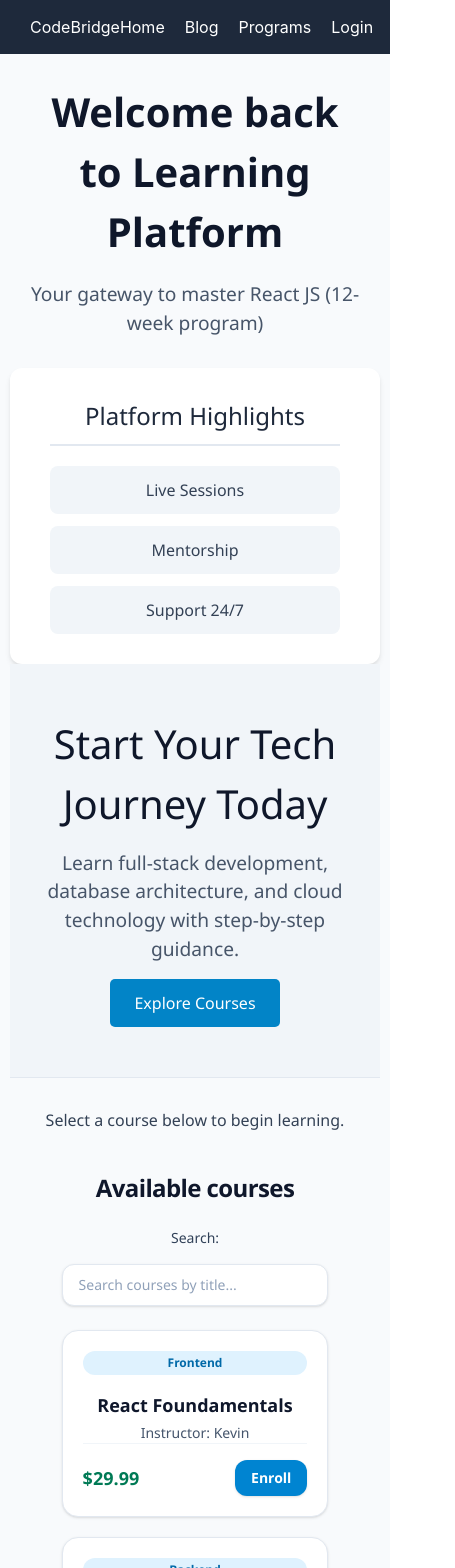
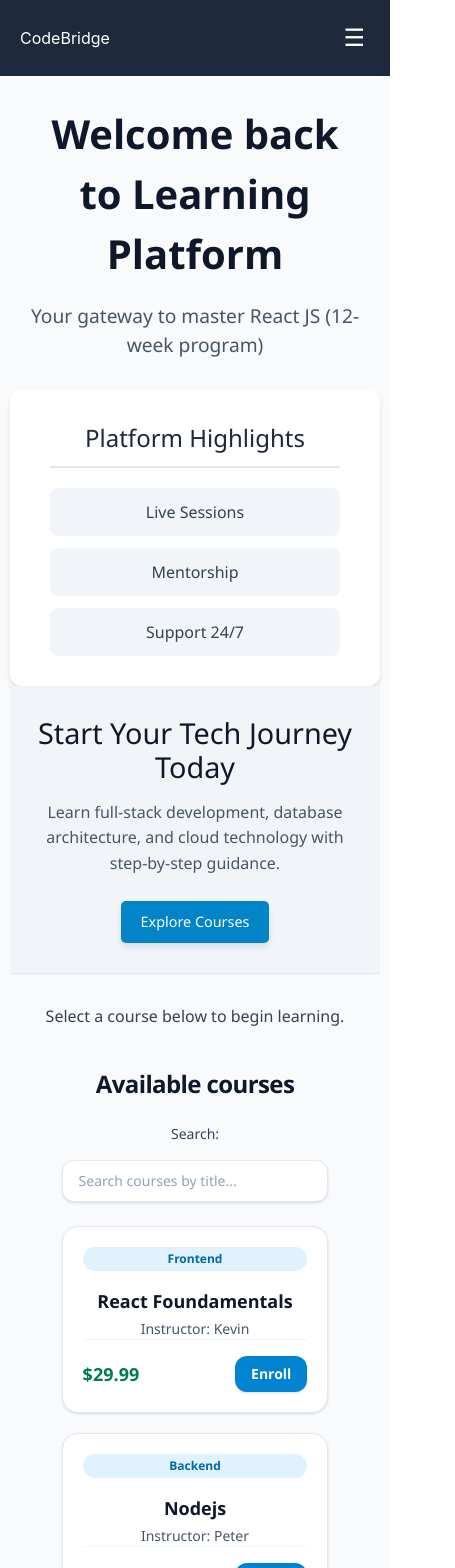
Before and after one commit to Achilyt-boy/codewhat, a React (Vite) app: page / in a window 390 px wide. Shown: the top 1568 px of the page, 455 px wide, since content can reach past the window. Built offline with nearby package versions, Linux system fonts and the light colour scheme.

Commit message:
Responsiveness successfully added !

```diff
--- a/src/components/Hero.jsx
+++ b/src/components/Hero.jsx
@@ -4,25 +4,41 @@ function Hero() {
   return (
     <section style={{
       textAlign: 'center',
-      padding: '50px 20px',
+      padding: 'clamp(30px, 5vw, 50px) 20px',
       backgroundColor: '#f1f5f9',
       borderBottom: '1px solid #e2e8f0'
     }}>
-      <h1 style={{ fontSize: '2.5rem', color: '#0f172a' }}>
+      <h1 style={{
+        fontSize: 'clamp(1.8rem, 4vw, 2.5rem)',
+        color: '#0f172a',
+        marginBottom: '15px',
+        lineHeight: '1.2'
+      }}>
         Start Your Tech Journey Today
       </h1>
-      <p style={{ fontSize: '1.2rem', color: '#475569', maxWidth: '600px', margin: '15px auto' }}>
+      <p style={{
+        fontSize: 'clamp(1rem, 2.5vw, 1.2rem)',
+        color: '#475569',
+        maxWidth: '600px',
+        margin: '0 auto 25px',
+        lineHeight: '1.6'
+      }}>
         Learn full-stack development, database architecture, and cloud technology with step-by-step guidance.
       </p>
       <button style={{
-        padding: '12px 24px',
-        fontSize: '1rem',
+        padding: 'clamp(10px, 1.5vw, 12px) clamp(20px, 3vw, 24px)',
+        fontSize: 'clamp(0.9rem, 2vw, 1rem)',
         backgroundColor: '#0284c7',
         color: '#ffffff',
         border: 'none',
         borderRadius: '5px',
-        cursor: 'pointer'
-      }}>
+        cursor: 'pointer',
+        transition: 'background-color 0.2s ease',
+        boxShadow: '0 4px 6px rgba(0, 0, 0, 0.1)'
+      }}
+      onMouseOver={(e) => e.target.style.backgroundColor = '#0369a1'}
+      onMouseOut={(e) => e.target.style.backgroundColor = '#0284c7'}
+    >
         Explore Courses
       </button>
     </section>
--- a/src/components/Navbar.jsx
+++ b/src/components/Navbar.jsx
@@ -1,16 +1,29 @@
-import React from "react";
+import React, { useState } from "react";
 import { NavLink, Link } from "react-router-dom";
 
 function Navbar() {
+  const [mobileMenuOpen, setMobileMenuOpen] = useState(false);
+
+  const navLinks = [
+    { to: "/", label: "Home" },
+    { to: "/blog", label: "Blog" },
+    { to: "/programs", label: "Programs" },
+    { to: "/login", label: "Login" },
+    { to: "/register", label: "Register" },
+  ];
+
   return (
     <nav
       style={{
         display: "flex",
         justifyContent: "space-between",
         alignItems: "center",
-        padding: "15px 30px",
+        padding: "15px 20px",
         backgroundColor: "#1e293b",
         color: "#ffffff",
+        position: "sticky",
+        top: 0,
+        zIndex: 1000,
       }}
     >
       <h2 style={{ margin: 0 }}>
@@ -18,6 +31,8 @@ function Navbar() {
           CodeBridge
         </Link>
       </h2>
+
+      {/* Desktop navigation */}
       <ul
         style={{
           display: "flex",
@@ -26,48 +41,72 @@ function Navbar() {
           margin: 0,
           padding: 0,
         }}
+        className="desktop-nav"
       >
-        <li style={{ cursor: "pointer" }}>
-          <NavLink to="/" style={{ color: "white", textDecoration: "none" }}>
-            Home
+        {navLinks.map((link) => (
+          <li key={link.to} style={{ cursor: "pointer" }}>
+            <NavLink
+              to={link.to}
+              style={{ color: "white", textDecoration: "none" }}
+            >
+              {link.label}
             </NavLink>
           </li>
+        ))}
+      </ul>
 
-<li style={{ cursor: "pointer" }}>
+      {/* Mobile hamburger button */}
+      <button
+        onClick={() => setMobileMenuOpen(!mobileMenuOpen)}
+        style={{
+          display: "none",
+          backgroundColor: "transparent",
+          border: "none",
+          color: "white",
+          fontSize: "1.5rem",
+          cursor: "pointer",
+          padding: "5px",
+        }}
+        className="mobile-hamburger"
+        aria-label="Toggle navigation menu"
+      >
+        {mobileMenuOpen ? "✕" : "☰"}
+      </button>
+
+      {/* Mobile navigation menu */}
+      {mobileMenuOpen && (
+        <ul
+          style={{
+            display: "flex",
+            flexDirection: "column",
+            listStyle: "none",
+            margin: "10px 0 0 0",
+            padding: "0",
+            gap: "10px",
+            backgroundColor: "#1e293b",
+            paddingRight: "20px",
+          }}
+          className="mobile-nav"
+        >
+          {navLinks.map((link) => (
+            <li
+              key={link.to}
+              style={{
+                cursor: "pointer",
+                width: "100%",
+              }}
+            >
               <NavLink
-            to="/blog"
-            style={{color: "white", textDecoration: "none" }}
+                to={link.to}
+                style={{ color: "white", textDecoration: "none", display: "block", padding: "8px 0" }}
+                onClick={() => setMobileMenuOpen(false)}
               >
-            Blog
+                {link.label}
               </NavLink>
             </li>
-
-        <li style={{ cursor: "pointer" }}>
-          <NavLink
-            to="/programs"
-            style={{ color: "white", textDecoration: "none" }}
-          >
-            Programs
-          </NavLink>
-        </li>
-
-        <li style={{ cursor: "pointer" }}>
-          <NavLink
-            to="/login"
-            style={{ color: "white", textDecoration: "none" }}
-          >
-            Login
-          </NavLink>
-        </li>
-        <li style={{ cursor: "pointer" }}>
-          <NavLink
-            to="/register"
-            style={{ color: "white", textDecoration: "none" }}
-          >
-            Register
-          </NavLink>
-        </li>
+          ))}
         </ul>
+      )}
     </nav>
   );
 }
--- a/src/index.css
+++ b/src/index.css
@@ -1,7 +1,27 @@
 @import "tailwindcss";
 
 .welcome{
-border:1px solid black;
-border-radius: 5px;
-background-color:#f2f2f2;
+  border:1px solid black;
+  border-radius: 5px;
+  background-color:#f2f2f2;
 }
+
+/* Responsive Navbar */
+@media (max-width: 768px) {
+  .desktop-nav {
+    display: none !important;
+  }
+
+  .mobile-hamburger {
+    display: block !important;
+  }
+
+  .mobile-nav {
+    display: flex !important;
+  }
+}
+
+/* Ensure main content doesn't overlap with sticky navbar */
+main {
+  padding-top: 10px;
+}
```
Lines whose indentation alone changed are shown as unchanged.
